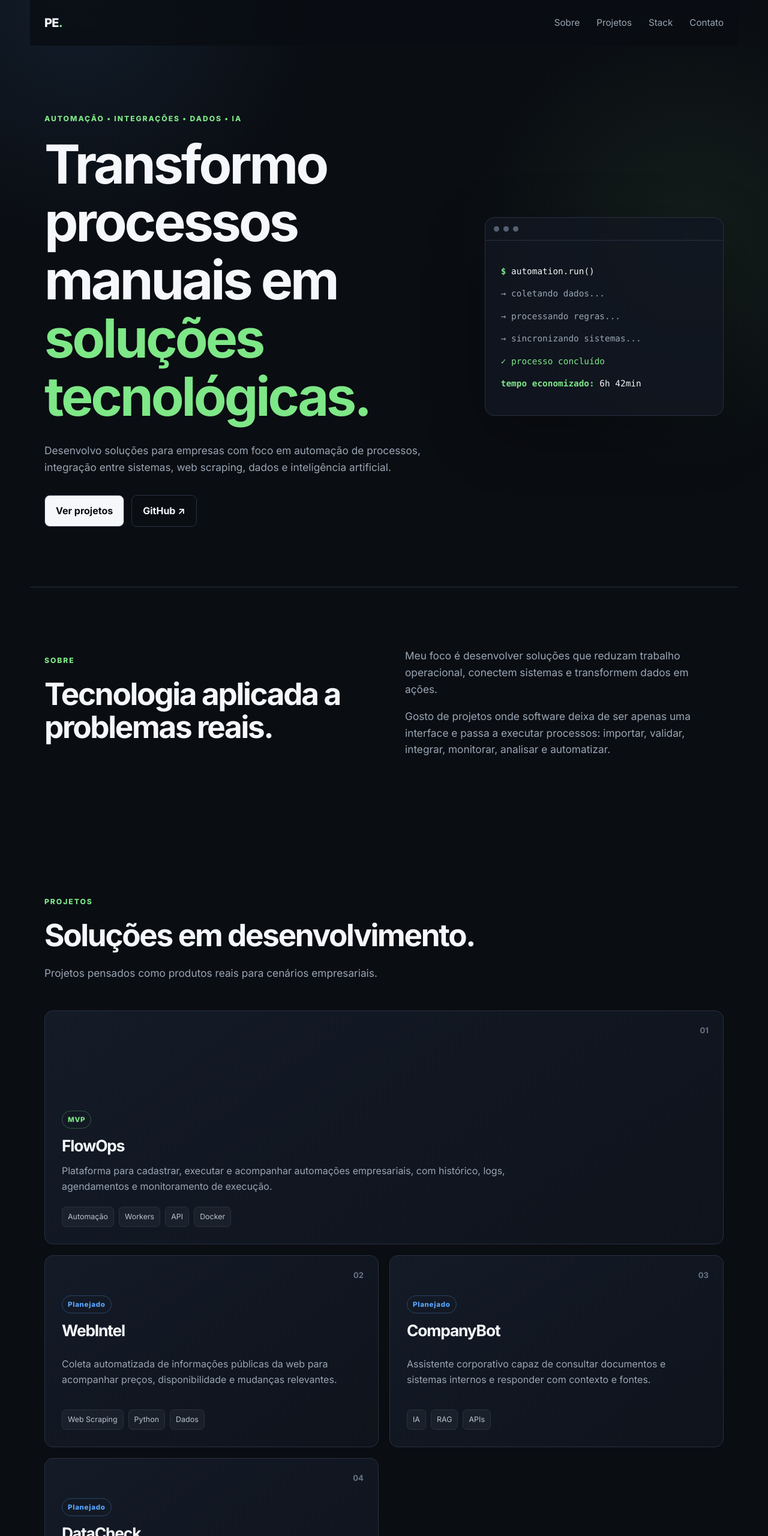
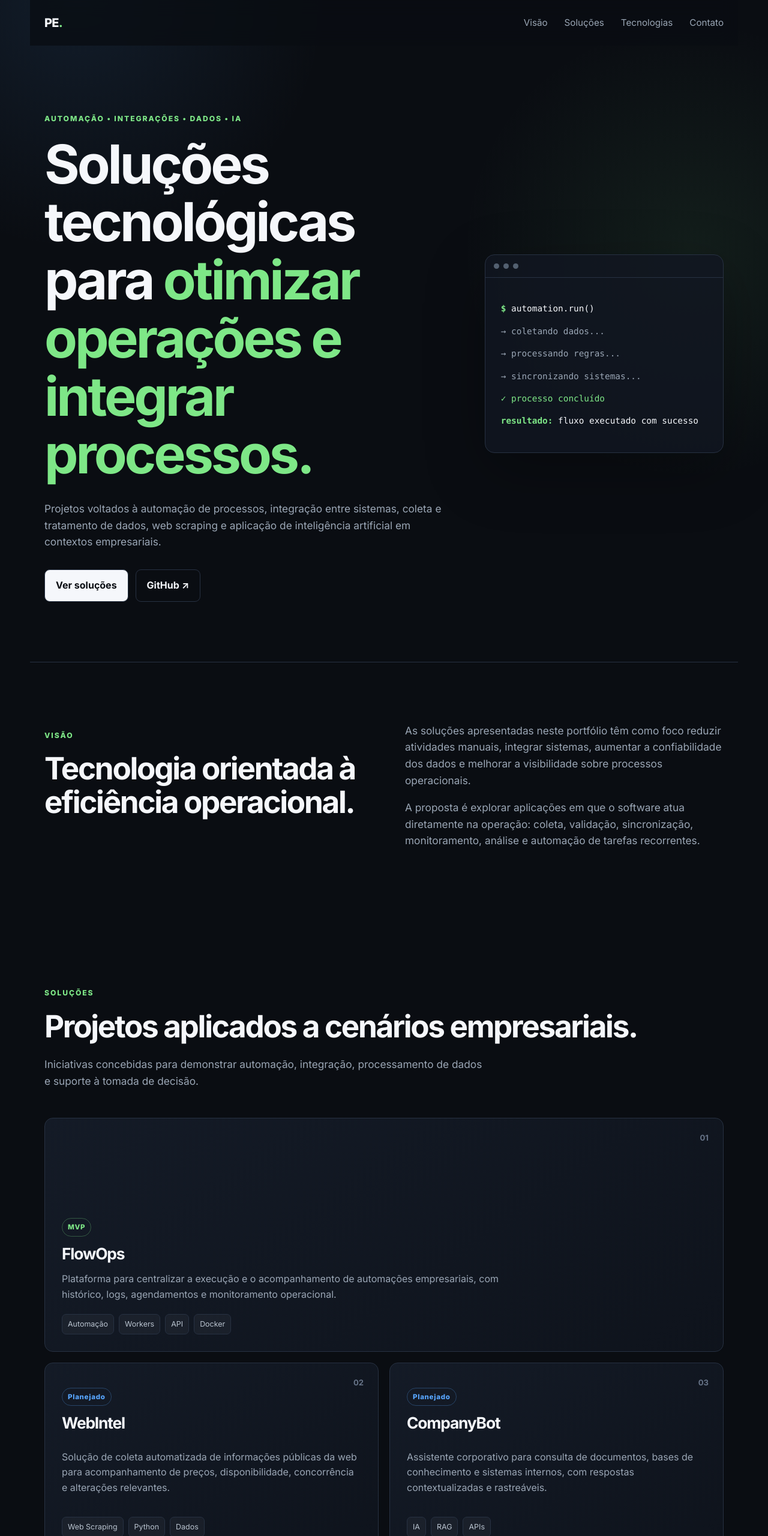
Before and after one commit to pedroesquerdo/portifolio, a plain HTML site: page index.html in a window 1280 px wide. Shown: the top 2560 px of the page at 60% size. Drawn offline with Linux system fonts and the light colour scheme.

Commit message:
refactor: make portfolio copy more corporate

```diff
--- a/index.html
+++ b/index.html
@@ -3,7 +3,7 @@
 <head>
   <meta charset="UTF-8" />
   <meta name="viewport" content="width=device-width, initial-scale=1.0" />
-  <meta name="description" content="Portfólio de Pedro Esquerdo — automação, integrações, dados, web scraping e soluções com IA para empresas." />
+  <meta name="description" content="Portfólio de soluções tecnológicas para empresas — automação, integrações, dados, web scraping e inteligência artificial." />
   <title>Pedro Esquerdo | Automação & Soluções Tecnológicas</title>
   <link rel="preconnect" href="https://fonts.googleapis.com">
   <link rel="preconnect" href="https://fonts.gstatic.com" crossorigin>
@@ -14,9 +14,9 @@
   <header class="site-header">
     <a class="brand" href="#inicio" aria-label="Início">PE<span>.</span></a>
     <nav class="nav" aria-label="Navegação principal">
-      <a href="#sobre">Sobre</a>
-      <a href="#projetos">Projetos</a>
-      <a href="#stack">Stack</a>
+      <a href="#sobre">Visão</a>
+      <a href="#projetos">Soluções</a>
+      <a href="#stack">Tecnologias</a>
       <a href="#contato">Contato</a>
     </nav>
     <button class="menu-button" aria-label="Abrir menu" aria-expanded="false">☰</button>
@@ -26,10 +26,10 @@
     <section id="inicio" class="hero section">
       <div class="hero-copy reveal">
         <p class="eyebrow">AUTOMAÇÃO • INTEGRAÇÕES • DADOS • IA</p>
-        <h1>Transformo processos manuais em <span>soluções tecnológicas.</span></h1>
-        <p class="hero-text">Desenvolvo soluções para empresas com foco em automação de processos, integração entre sistemas, web scraping, dados e inteligência artificial.</p>
+        <h1>Soluções tecnológicas para <span>otimizar operações e integrar processos.</span></h1>
+        <p class="hero-text">Projetos voltados à automação de processos, integração entre sistemas, coleta e tratamento de dados, web scraping e aplicação de inteligência artificial em contextos empresariais.</p>
         <div class="hero-actions">
-          <a class="button primary" href="#projetos">Ver projetos</a>
+          <a class="button primary" href="#projetos">Ver soluções</a>
           <a class="button secondary" href="https://github.com/pedroesquerdo" target="_blank" rel="noreferrer">GitHub ↗</a>
         </div>
       </div>
@@ -41,27 +41,27 @@
           <p class="muted">→ processando regras...</p>
           <p class="muted">→ sincronizando sistemas...</p>
           <p class="success">✓ processo concluído</p>
-          <p><strong>tempo economizado:</strong> 6h 42min</p>
+          <p><strong>resultado:</strong> fluxo executado com sucesso</p>
         </div>
       </div>
     </section>
 
     <section id="sobre" class="section two-columns">
       <div class="section-heading reveal">
-        <p class="eyebrow">SOBRE</p>
-        <h2>Tecnologia aplicada a problemas reais.</h2>
+        <p class="eyebrow">VISÃO</p>
+        <h2>Tecnologia orientada à eficiência operacional.</h2>
       </div>
       <div class="about-copy reveal">
-        <p>Meu foco é desenvolver soluções que reduzam trabalho operacional, conectem sistemas e transformem dados em ações.</p>
-        <p>Gosto de projetos onde software deixa de ser apenas uma interface e passa a executar processos: importar, validar, integrar, monitorar, analisar e automatizar.</p>
+        <p>As soluções apresentadas neste portfólio têm como foco reduzir atividades manuais, integrar sistemas, aumentar a confiabilidade dos dados e melhorar a visibilidade sobre processos operacionais.</p>
+        <p>A proposta é explorar aplicações em que o software atua diretamente na operação: coleta, validação, sincronização, monitoramento, análise e automação de tarefas recorrentes.</p>
       </div>
     </section>
 
     <section id="projetos" class="section">
       <div class="section-heading reveal">
-        <p class="eyebrow">PROJETOS</p>
-        <h2>Soluções em desenvolvimento.</h2>
-        <p>Projetos pensados como produtos reais para cenários empresariais.</p>
+        <p class="eyebrow">SOLUÇÕES</p>
+        <h2>Projetos aplicados a cenários empresariais.</h2>
+        <p>Iniciativas concebidas para demonstrar automação, integração, processamento de dados e suporte à tomada de decisão.</p>
       </div>
 
       <div class="project-grid">
@@ -70,7 +70,7 @@
           <div>
             <span class="status">MVP</span>
             <h3>FlowOps</h3>
-            <p>Plataforma para cadastrar, executar e acompanhar automações empresariais, com histórico, logs, agendamentos e monitoramento de execução.</p>
+            <p>Plataforma para centralizar a execução e o acompanhamento de automações empresariais, com histórico, logs, agendamentos e monitoramento operacional.</p>
             <div class="tags"><span>Automação</span><span>Workers</span><span>API</span><span>Docker</span></div>
           </div>
         </article>
@@ -79,7 +79,7 @@
           <div class="project-number">02</div>
           <span class="status planned">Planejado</span>
           <h3>WebIntel</h3>
-          <p>Coleta automatizada de informações públicas da web para acompanhar preços, disponibilidade e mudanças relevantes.</p>
+          <p>Solução de coleta automatizada de informações públicas da web para acompanhamento de preços, disponibilidade, concorrência e alterações relevantes.</p>
           <div class="tags"><span>Web Scraping</span><span>Python</span><span>Dados</span></div>
         </article>
 
@@ -87,7 +87,7 @@
           <div class="project-number">03</div>
           <span class="status planned">Planejado</span>
           <h3>CompanyBot</h3>
-          <p>Assistente corporativo capaz de consultar documentos e sistemas internos e responder com contexto e fontes.</p>
+          <p>Assistente corporativo para consulta de documentos, bases de conhecimento e sistemas internos, com respostas contextualizadas e rastreáveis.</p>
           <div class="tags"><span>IA</span><span>RAG</span><span>APIs</span></div>
         </article>
 
@@ -95,7 +95,7 @@
           <div class="project-number">04</div>
           <span class="status planned">Planejado</span>
           <h3>DataCheck</h3>
-          <p>Auditoria automática de planilhas e bases para identificar duplicidades, inconsistências e dados incompletos.</p>
+          <p>Solução de auditoria e validação de planilhas e bases de dados para identificar duplicidades, inconsistências, lacunas e problemas de qualidade.</p>
           <div class="tags"><span>SQL</span><span>Excel</span><span>ETL</span></div>
         </article>
       </div>
@@ -103,8 +103,8 @@
 
     <section id="stack" class="section stack-section">
       <div class="section-heading reveal">
-        <p class="eyebrow">STACK</p>
-        <h2>Ferramentas para construir e operar.</h2>
+        <p class="eyebrow">TECNOLOGIAS</p>
+        <h2>Stack voltada a integração, automação e operação.</h2>
       </div>
       <div class="stack-list reveal">
         <span>.NET</span><span>SQL Server</span><span>PostgreSQL</span><span>Python</span><span>REST APIs</span><span>Docker</span><span>GitHub Actions</span><span>Linux</span><span>JavaScript</span><span>OpenAI API</span>
@@ -113,17 +113,17 @@
 
     <section id="contato" class="section contact reveal">
       <p class="eyebrow">CONTATO</p>
-      <h2>Tem um processo que poderia ser automatizado?</h2>
-      <p>Vamos conversar sobre como transformar tarefas repetitivas em software.</p>
+      <h2>Automação, integração e eficiência operacional.</h2>
+      <p>Contato para oportunidades, projetos e discussões sobre soluções tecnológicas aplicadas a processos empresariais.</p>
       <div class="hero-actions">
-        <a class="button primary" href="mailto:pedroesquerdo87@gmail.com">Enviar e-mail</a>
+        <a class="button primary" href="mailto:pedroesquerdo87@gmail.com">Entrar em contato</a>
         <a class="button secondary" href="https://github.com/pedroesquerdo" target="_blank" rel="noreferrer">GitHub ↗</a>
       </div>
     </section>
   </main>
 
   <footer>
-    <p>© <span id="year"></span> Pedro Esquerdo. Construído com código, automação e curiosidade.</p>
+    <p>© <span id="year"></span> Pedro Esquerdo. Automação, integrações e soluções tecnológicas.</p>
   </footer>
 
   <script src="app.js"></script>
```
